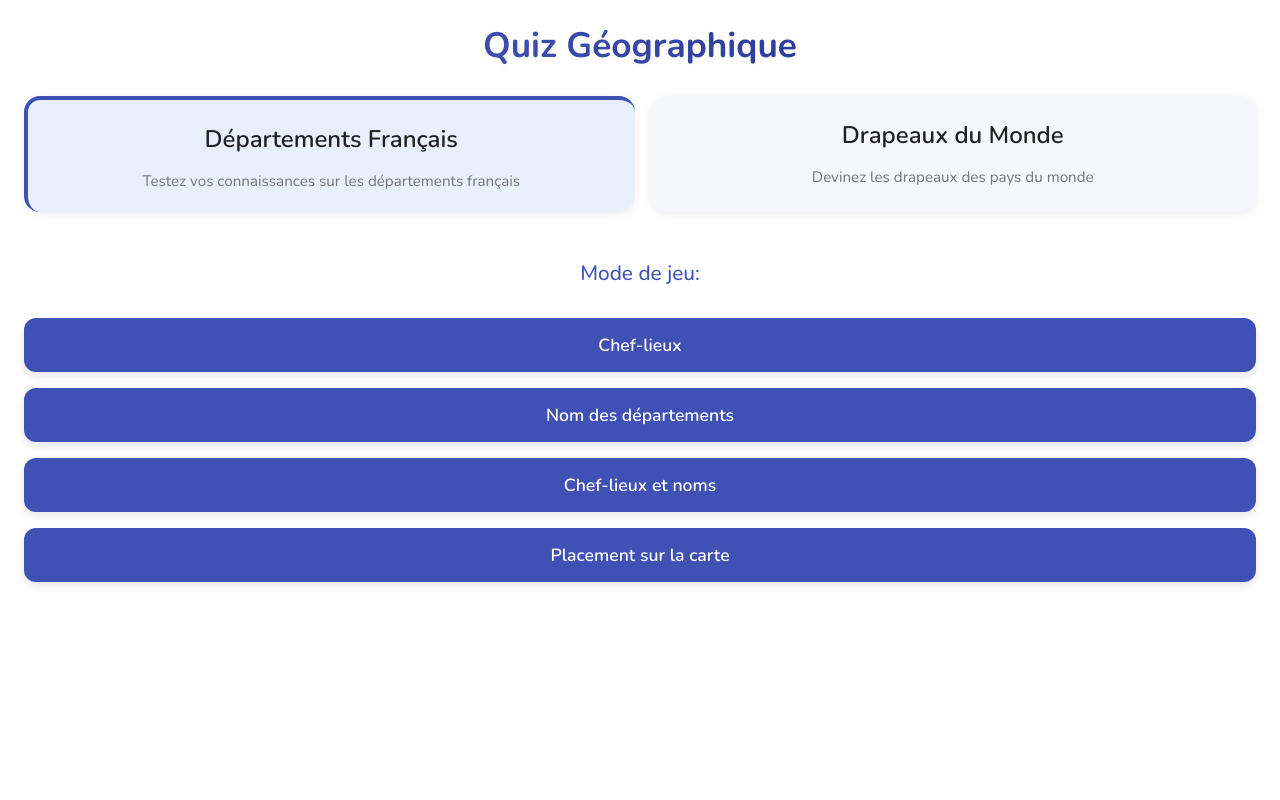
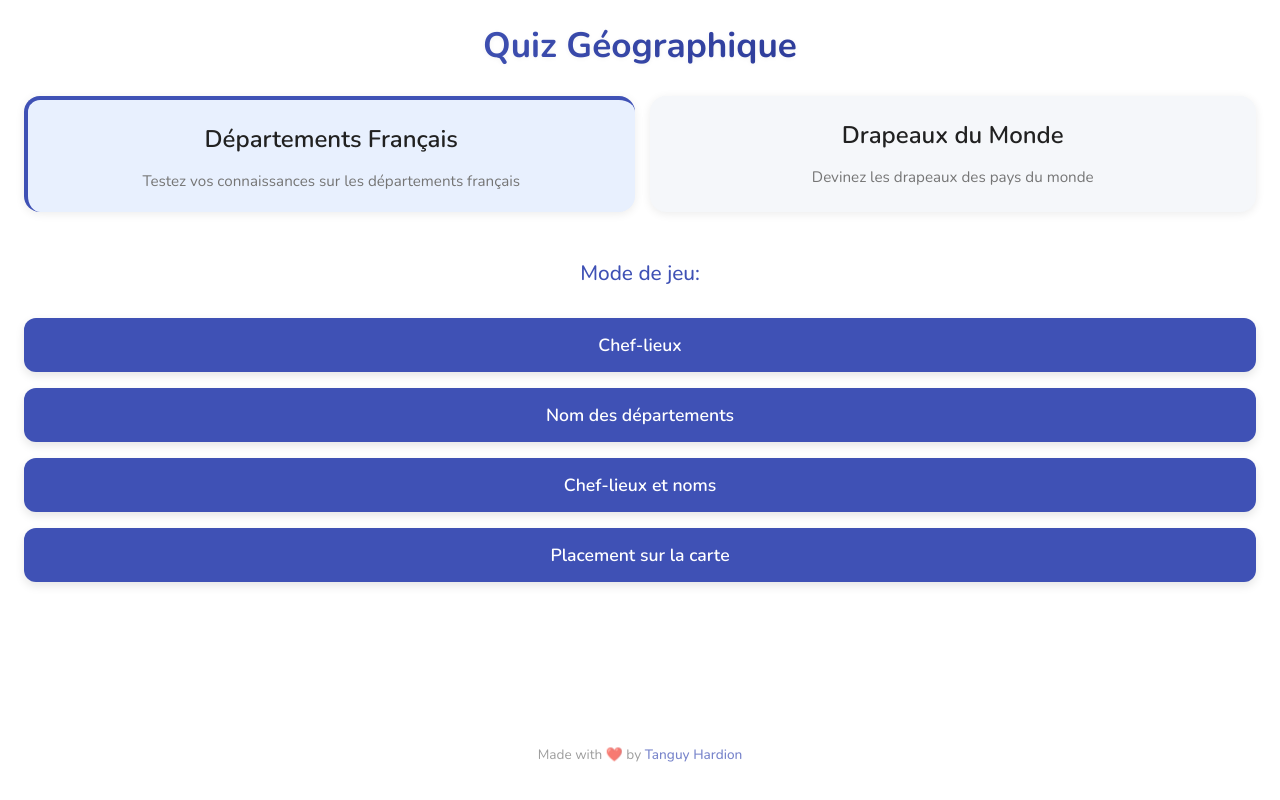
Before and after one commit to tanguyhardion/geography-guessing, a Vue app: page / in a window 1280 px wide. Built offline with nearby package versions, Linux system fonts and the light colour scheme.

Commit message:
feat: add footer with credits and creator link

```diff
--- a/src/pages/HomePage.vue
+++ b/src/pages/HomePage.vue
@@ -66,6 +66,21 @@
       </div>
       <button @click="goBack" class="back-button">Retour</button>
     </div>
+
+    <!-- Footer with credits -->
+    <footer class="page-footer">
+      <p class="made-by">
+        Made with ❤️ by
+        <a
+          href="https://linkedin.com/in/tanguy-hardion"
+          target="_blank"
+          rel="noopener noreferrer"
+          class="creator-link"
+        >
+          Tanguy Hardion
+        </a>
+      </p>
+    </footer>
   </div>
 </template>
 
@@ -290,6 +305,37 @@ h3 {
   transition: var(--transition-default);
 }
 
+.page-footer {
+  margin-top: auto;
+  padding: 20px 0 10px;
+  width: 100%;
+  text-align: center;
+}
+
+.made-by {
+  font-size: 0.85em;
+  color: var(--text-secondary);
+  margin: 0;
+  opacity: 0.7;
+  transition: opacity 0.3s ease;
+}
+
+.made-by:hover {
+  opacity: 1;
+}
+
+.creator-link {
+  color: var(--primary-color);
+  text-decoration: none;
+  font-weight: 500;
+  transition: var(--transition-default);
+}
+
+.creator-link:hover {
+  color: var(--primary-dark);
+  text-decoration: underline;
+}
+
 /* Responsive adjustments for mobile */
 @media (max-width: 768px) {
   .homepage {
```
